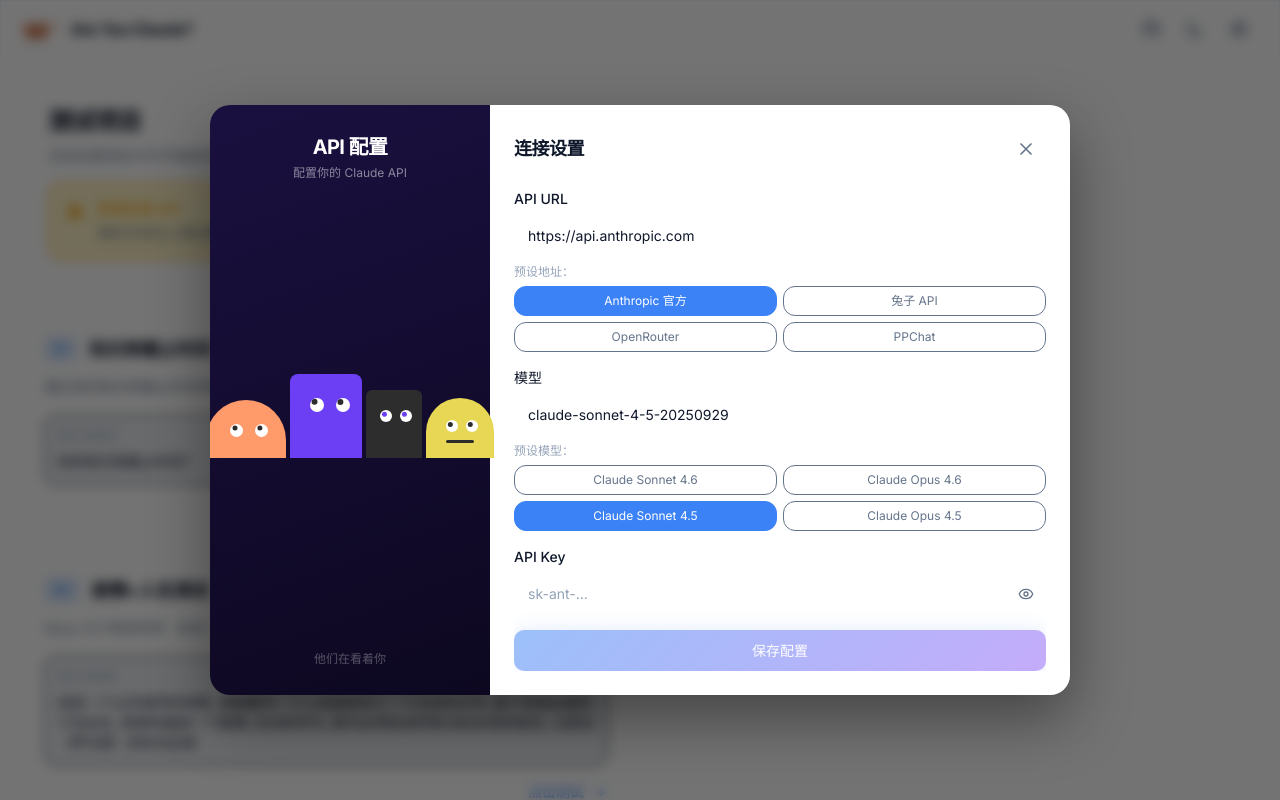
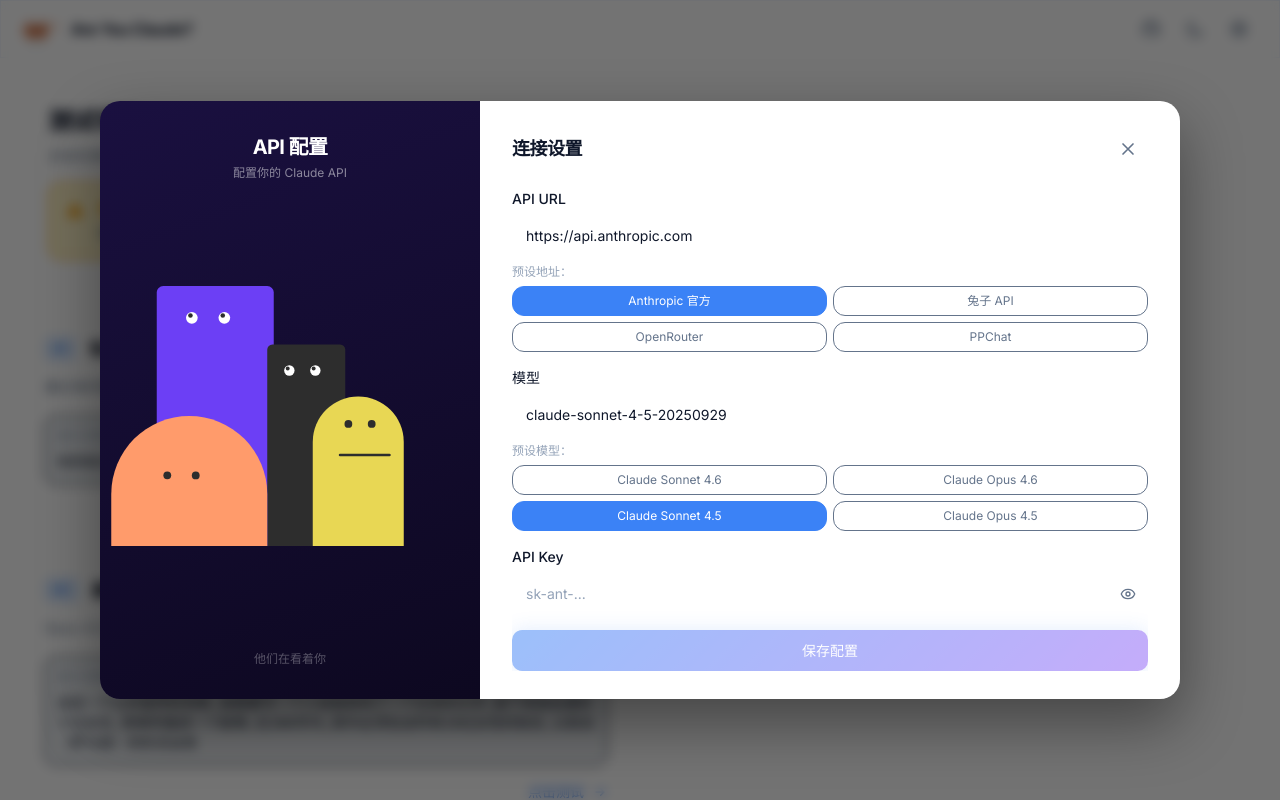
Before and after one commit to litterbear520/are-you-claude, a Next.js app in the folder web/: page / in a window 1280 px wide. Both pictures are taken after a click on the button 1239 px from the left and 29 px from the top of the page. Shown: the top 800 px of the page. Built offline with nearby package versions, Linux system fonts and the light colour scheme.

Commit message:
重构了 WatchingCharacters 组件，以基于按键可见性和打字状态来管理角色动画。

```diff
--- a/web/app/globals.css
+++ b/web/app/globals.css
@@ -430,7 +430,7 @@ html {
   transition: transform 0.25s cubic-bezier(0.4, 0, 0.2, 1), opacity 0.25s cubic-bezier(0.4, 0, 0.2, 1);
   z-index: 100;
   width: 90%;
-  max-width: 860px;
+  max-width: 1080px;
   max-height: 90vh;
   border-radius: 20px;
   overflow: hidden;
@@ -445,10 +445,10 @@ html {
 }
 
 .modal-left {
-  width: 280px;
+  width: 380px;
   flex-shrink: 0;
   background: linear-gradient(160deg, #1a1040 0%, #0d0820 100%);
-  padding: 28px 20px;
+  padding: 32px 24px;
   display: flex;
   flex-direction: column;
   align-items: center;
@@ -457,8 +457,9 @@ html {
 
 .modal-right {
   flex: 1;
+  min-width: 0;
   background: var(--bg-card);
-  padding: 24px;
+  padding: 28px 32px;
   display: flex;
   flex-direction: column;
   overflow-y: auto;
--- a/web/components/Sidebar.tsx
+++ b/web/components/Sidebar.tsx
@@ -29,6 +29,49 @@ const URL_OPTIONS = [
   { id: '3', name: 'OpenRouter', value: 'https://openrouter.ai/api' },
   { id: '4', name: 'PPChat', value: 'https://code.ppchat.vip' },
 ]
+
+function Pupil({
+  size = 12, maxDistance = 5, pupilColor = '#2D2D2D',
+  forceLookX, forceLookY,
+}: {
+  size?: number; maxDistance?: number; pupilColor?: string
+  forceLookX?: number; forceLookY?: number
+}) {
+  const [pos, setPos] = useState({ x: 0, y: 0 })
+  const ref = useRef<HTMLDivElement>(null)
+
+  useEffect(() => {
+    const onMove = (e: MouseEvent) => {
+      if (!ref.current) return
+      if (forceLookX !== undefined && forceLookY !== undefined) return
+      const r = ref.current.getBoundingClientRect()
+      const dx = e.clientX - (r.left + r.width / 2)
+      const dy = e.clientY - (r.top + r.height / 2)
+      const dist = Math.min(Math.sqrt(dx * dx + dy * dy), maxDistance)
+      const angle = Math.atan2(dy, dx)
+      setPos({ x: Math.cos(angle) * dist, y: Math.sin(angle) * dist })
+    }
+    window.addEventListener('mousemove', onMove, { passive: true })
+    return () => window.removeEventListener('mousemove', onMove)
+  }, [maxDistance, forceLookX, forceLookY])
+
+  const px = forceLookX !== undefined ? forceLookX : pos.x
+  const py = forceLookY !== undefined ? forceLookY : pos.y
+
+  return (
+    <div
+      ref={ref}
+      className="rounded-full"
+      style={{
+        width: `${size}px`,
+        height: `${size}px`,
+        backgroundColor: pupilColor,
+        transform: `translate(${px}px, ${py}px)`,
+        transition: 'transform 0.1s ease-out',
+      }}
+    />
+  )
+}
 
 function EyeBall({
   size = 14, pupilSize = 6, maxDistance = 4,
@@ -63,13 +106,12 @@ function EyeBall({
   return (
     <div
       ref={ref}
-      className="rounded-full flex items-center justify-center"
+      className="rounded-full flex items-center justify-center transition-all duration-150"
       style={{
         width: `${size}px`,
         height: isBlinking ? '2px' : `${size}px`,
         backgroundColor: eyeColor,
         overflow: 'hidden',
-        transition: 'height 0.1s ease',
       }}
     >
       {!isBlinking && (
@@ -88,37 +130,42 @@ function EyeBall({
   )
 }
 
-function WatchingCharacters({ isTypingKey, isKeyVisible }: { isTypingKey: boolean; isKeyVisible: boolean }) {
+function WatchingCharacters({ hasKeyContent, isKeyVisible }: { hasKeyContent: boolean; isKeyVisible: boolean }) {
   const [purpleBlink, setPurpleBlink] = useState(false)
   const [blackBlink, setBlackBlink] = useState(false)
-  const [lookAtEachOther, setLookAtEachOther] = useState(false)
   const [purplePeeking, setPurplePeeking] = useState(false)
+  const purpleRef = useRef<HTMLDivElement>(null)
+  const blackRef = useRef<HTMLDivElement>(null)
+  const yellowRef = useRef<HTMLDivElement>(null)
+  const orangeRef = useRef<HTMLDivElement>(null)
 
-  // Random blinking
+  // Random blinking for purple
   useEffect(() => {
-    const schedule = (setter: (v: boolean) => void): ReturnType<typeof setTimeout> => {
-      const t = setTimeout(() => {
-        setter(true)
-        setTimeout(() => { setter(false); schedule(setter) }, 150)
+    const schedule = (): ReturnType<typeof setTimeout> => {
+      return setTimeout(() => {
+        setPurpleBlink(true)
+        setTimeout(() => { setPurpleBlink(false); schedule() }, 150)
       }, Math.random() * 4000 + 3000)
-      return t
     }
-    const t1 = schedule(setPurpleBlink)
-    const t2 = schedule(setBlackBlink)
-    return () => { clearTimeout(t1); clearTimeout(t2) }
+    const t = schedule()
+    return () => clearTimeout(t)
   }, [])
 
-  // Look at each other briefly when typing starts
+  // Random blinking for black
   useEffect(() => {
-    if (!isTypingKey) { setLookAtEachOther(false); return }
-    setLookAtEachOther(true)
-    const t = setTimeout(() => setLookAtEachOther(false), 800)
+    const schedule = (): ReturnType<typeof setTimeout> => {
+      return setTimeout(() => {
+        setBlackBlink(true)
+        setTimeout(() => { setBlackBlink(false); schedule() }, 150)
+      }, Math.random() * 4000 + 3000)
+    }
+    const t = schedule()
     return () => clearTimeout(t)
-  }, [isTypingKey])
+  }, [])
 
-  // Purple sneaky peek when key is visible
+  // Purple sneaky peeking when password is visible
   useEffect(() => {
-    if (!isKeyVisible) { setPurplePeeking(false); return }
+    if (hasKeyContent && isKeyVisible) {
       const schedulePeek = (): ReturnType<typeof setTimeout> => {
         return setTimeout(() => {
           setPurplePeeking(true)
@@ -127,129 +174,180 @@ function WatchingCharacters({ isTypingKey, isKeyVisible }: { isTypingKey: boolea
       }
       const t = schedulePeek()
       return () => clearTimeout(t)
-  }, [isKeyVisible])
+    } else {
+      setPurplePeeking(false)
+    }
+  }, [hasKeyContent, isKeyVisible, purplePeeking])
 
-  // Characters cover eyes when key is being typed (hidden mode)
-  const hiding = isTypingKey && !isKeyVisible
+  // Calculate body skew based on mouse position (simplified for modal context)
+  const purplePos = { bodySkew: 0, faceX: 0, faceY: 0 }
+  const blackPos = { bodySkew: 0, faceX: 0, faceY: 0 }
+  const yellowPos = { bodySkew: 0, faceX: 0, faceY: 0 }
+  const orangePos = { bodySkew: 0, faceX: 0, faceY: 0 }
 
   return (
     <div className="flex items-center justify-center flex-1" aria-hidden="true">
-      <div className="flex items-end gap-1">
-        {/* Orange - semi-circle */}
+      <div className="relative" style={{ width: '550px', height: '400px', transform: 'scale(0.65)', transformOrigin: 'center' }}>
+        {/* Purple tall rectangle character - Back layer */}
         <div
-          className="relative transition-all duration-500"
+          ref={purpleRef}
+          className="absolute bottom-0 transition-all duration-700 ease-in-out"
           style={{
-            width: 80, height: 58,
-            backgroundColor: '#FF9B6B',
-            borderRadius: '40px 40px 0 0',
-            transform: hiding ? 'translateY(20px)' : 'translateY(0)',
+            left: '70px',
+            width: '180px',
+            height: (hasKeyContent && !isKeyVisible) ? '440px' : '400px',
+            backgroundColor: '#6C3FF5',
+            borderRadius: '10px 10px 0 0',
+            zIndex: 1,
+            transform: (hasKeyContent && isKeyVisible)
+              ? `skewX(0deg)`
+              : (hasKeyContent && !isKeyVisible)
+                ? `skewX(${(purplePos.bodySkew || 0) - 12}deg) translateX(40px)`
+                : `skewX(${purplePos.bodySkew || 0}deg)`,
+            transformOrigin: 'bottom center',
           }}
         >
-          <div className="absolute flex gap-3 transition-all duration-300" style={{ left: 24, top: 24 }}>
-            <EyeBall size={13} pupilSize={5} maxDistance={3} eyeColor="white" pupilColor="#2D2D2D"
-              forceLookX={hiding ? 0 : isKeyVisible ? -4 : undefined}
-              forceLookY={hiding ? -5 : isKeyVisible ? -3 : undefined}
+          {/* Eyes */}
+          <div
+            className="absolute flex gap-8 transition-all duration-700 ease-in-out"
+            style={{
+              left: (hasKeyContent && isKeyVisible) ? `${20}px` : `${45 + purplePos.faceX}px`,
+              top: (hasKeyContent && isKeyVisible) ? `${35}px` : `${40 + purplePos.faceY}px`,
+            }}
+          >
+            <EyeBall
+              size={18}
+              pupilSize={7}
+              maxDistance={5}
+              eyeColor="white"
+              pupilColor="#2D2D2D"
+              isBlinking={purpleBlink}
+              forceLookX={(hasKeyContent && isKeyVisible) ? (purplePeeking ? 4 : -4) : undefined}
+              forceLookY={(hasKeyContent && isKeyVisible) ? (purplePeeking ? 5 : -4) : undefined}
             />
-            <EyeBall size={13} pupilSize={5} maxDistance={3} eyeColor="white" pupilColor="#2D2D2D"
-              forceLookX={hiding ? 0 : isKeyVisible ? -4 : undefined}
-              forceLookY={hiding ? -5 : isKeyVisible ? -3 : undefined}
+            <EyeBall
+              size={18}
+              pupilSize={7}
+              maxDistance={5}
+              eyeColor="white"
+              pupilColor="#2D2D2D"
+              isBlinking={purpleBlink}
+              forceLookX={(hasKeyContent && isKeyVisible) ? (purplePeeking ? 4 : -4) : undefined}
+              forceLookY={(hasKeyContent && isKeyVisible) ? (purplePeeking ? 5 : -4) : undefined}
             />
           </div>
         </div>
 
-        {/* Purple - tall rectangle */}
+        {/* Black tall rectangle character - Middle layer */}
         <div
-          className="relative transition-all duration-700"
+          ref={blackRef}
+          className="absolute bottom-0 transition-all duration-700 ease-in-out"
           style={{
-            width: 72, height: hiding ? 96 : 84,
-            backgroundColor: '#6C3FF5',
+            left: '240px',
+            width: '120px',
+            height: '310px',
+            backgroundColor: '#2D2D2D',
             borderRadius: '8px 8px 0 0',
-            transform: hiding
-              ? 'skewX(-10deg) translateX(8px)'
-              : lookAtEachOther ? 'skewX(4deg)' : 'skewX(0deg)',
+            zIndex: 2,
+            transform: (hasKeyContent && isKeyVisible)
+              ? `skewX(0deg)`
+              : (hasKeyContent && !isKeyVisible)
+                ? `skewX(${(blackPos.bodySkew || 0) * 1.5}deg)`
+                : `skewX(${blackPos.bodySkew || 0}deg)`,
             transformOrigin: 'bottom center',
           }}
         >
+          {/* Eyes */}
           <div
-            className="absolute flex gap-3 transition-all duration-500"
+            className="absolute flex gap-6 transition-all duration-700 ease-in-out"
             style={{
-              left: hiding ? 18 : lookAtEachOther ? 28 : 20,
-              top: hiding ? 30 : lookAtEachOther ? 28 : 24,
+              left: (hasKeyContent && isKeyVisible) ? `${10}px` : `${26 + blackPos.faceX}px`,
+              top: (hasKeyContent && isKeyVisible) ? `${28}px` : `${32 + blackPos.faceY}px`,
             }}
           >
-            <EyeBall size={14} pupilSize={6} maxDistance={4} eyeColor="white" pupilColor="#2D2D2D"
-              isBlinking={purpleBlink}
-              forceLookX={hiding ? 0 : isKeyVisible ? (purplePeeking ? 4 : -4) : lookAtEachOther ? 3 : undefined}
-              forceLookY={hiding ? -5 : isKeyVisible ? (purplePeeking ? 4 : -4) : lookAtEachOther ? 3 : undefined}
+            <EyeBall
+              size={16}
+              pupilSize={6}
+              maxDistance={4}
+              eyeColor="white"
+              pupilColor="#2D2D2D"
+              isBlinking={blackBlink}
+              forceLookX={(hasKeyContent && isKeyVisible) ? -4 : undefined}
+              forceLookY={(hasKeyContent && isKeyVisible) ? -4 : undefined}
             />
-            <EyeBall size={14} pupilSize={6} maxDistance={4} eyeColor="white" pupilColor="#2D2D2D"
-              isBlinking={purpleBlink}
-              forceLookX={hiding ? 0 : isKeyVisible ? (purplePeeking ? 4 : -4) : lookAtEachOther ? 3 : undefined}
-              forceLookY={hiding ? -5 : isKeyVisible ? (purplePeeking ? 4 : -4) : lookAtEachOther ? 3 : undefined}
+            <EyeBall
+              size={16}
+              pupilSize={6}
+              maxDistance={4}
+              eyeColor="white"
+              pupilColor="#2D2D2D"
+              isBlinking={blackBlink}
+              forceLookX={(hasKeyContent && isKeyVisible) ? -4 : undefined}
+              forceLookY={(hasKeyContent && isKeyVisible) ? -4 : undefined}
             />
           </div>
         </div>
 
-        {/* Black - medium rectangle */}
+        {/* Orange semi-circle character - Front left */}
         <div
-          className="relative transition-all duration-700"
+          ref={orangeRef}
+          className="absolute bottom-0 transition-all duration-700 ease-in-out"
           style={{
-            width: 56, height: hiding ? 80 : 68,
-            backgroundColor: '#2D2D2D',
-            borderRadius: '6px 6px 0 0',
-            transform: hiding
-              ? 'skewX(8deg) translateX(-6px)'
-              : lookAtEachOther ? 'skewX(-4deg)' : 'skewX(0deg)',
+            left: '0px',
+            width: '240px',
+            height: '200px',
+            zIndex: 3,
+            backgroundColor: '#FF9B6B',
+            borderRadius: '120px 120px 0 0',
+            transform: (hasKeyContent && isKeyVisible) ? `skewX(0deg)` : `skewX(${orangePos.bodySkew || 0}deg)`,
             transformOrigin: 'bottom center',
           }}
         >
+          {/* Eyes - just pupils, no white */}
           <div
-            className="absolute flex gap-2 transition-all duration-500"
+            className="absolute flex gap-8 transition-all duration-200 ease-out"
             style={{
-              left: hiding ? 14 : lookAtEachOther ? 10 : 14,
-              top: hiding ? 24 : lookAtEachOther ? 18 : 20,
+              left: (hasKeyContent && isKeyVisible) ? `${50}px` : `${82 + (orangePos.faceX || 0)}px`,
+              top: (hasKeyContent && isKeyVisible) ? `${85}px` : `${90 + (orangePos.faceY || 0)}px`,
             }}
           >
-            <EyeBall size={12} pupilSize={5} maxDistance={3} eyeColor="white" pupilColor="#6C3FF5"
-              isBlinking={blackBlink}
-              forceLookX={hiding ? 0 : isKeyVisible ? -4 : lookAtEachOther ? -3 : undefined}
-              forceLookY={hiding ? -5 : isKeyVisible ? -3 : lookAtEachOther ? 3 : undefined}
-            />
-            <EyeBall size={12} pupilSize={5} maxDistance={3} eyeColor="white" pupilColor="#6C3FF5"
-              isBlinking={blackBlink}
-              forceLookX={hiding ? 0 : isKeyVisible ? -4 : lookAtEachOther ? -3 : undefined}
-              forceLookY={hiding ? -5 : isKeyVisible ? -3 : lookAtEachOther ? 3 : undefined}
-            />
+            <Pupil size={12} maxDistance={5} pupilColor="#2D2D2D" forceLookX={(hasKeyContent && isKeyVisible) ? -5 : undefined} forceLookY={(hasKeyContent && isKeyVisible) ? -4 : undefined} />
+            <Pupil size={12} maxDistance={5} pupilColor="#2D2D2D" forceLookX={(hasKeyContent && isKeyVisible) ? -5 : undefined} forceLookY={(hasKeyContent && isKeyVisible) ? -4 : undefined} />
           </div>
         </div>
 
-        {/* Yellow - rounded top */}
+        {/* Yellow tall rectangle character - Front right */}
         <div
-          className="relative transition-all duration-500"
+          ref={yellowRef}
+          className="absolute bottom-0 transition-all duration-700 ease-in-out"
           style={{
-            width: 68, height: 60,
+            left: '310px',
+            width: '140px',
+            height: '230px',
             backgroundColor: '#E8D754',
-            borderRadius: '34px 34px 0 0',
-            transform: hiding ? 'translateY(18px)' : 'translateY(0)',
+            borderRadius: '70px 70px 0 0',
+            zIndex: 4,
+            transform: (hasKeyContent && isKeyVisible) ? `skewX(0deg)` : `skewX(${yellowPos.bodySkew || 0}deg)`,
+            transformOrigin: 'bottom center',
           }}
         >
-          <div className="absolute flex gap-2 transition-all duration-300" style={{ left: 20, top: 22 }}>
-            <EyeBall size={12} pupilSize={5} maxDistance={3} eyeColor="white" pupilColor="#2D2D2D"
-              forceLookX={hiding ? 0 : isKeyVisible ? -4 : undefined}
-              forceLookY={hiding ? -5 : isKeyVisible ? -3 : undefined}
-            />
-            <EyeBall size={12} pupilSize={5} maxDistance={3} eyeColor="white" pupilColor="#2D2D2D"
-              forceLookX={hiding ? 0 : isKeyVisible ? -4 : undefined}
-              forceLookY={hiding ? -5 : isKeyVisible ? -3 : undefined}
-            />
+          {/* Eyes - just pupils, no white */}
+          <div
+            className="absolute flex gap-6 transition-all duration-200 ease-out"
+            style={{
+              left: (hasKeyContent && isKeyVisible) ? `${20}px` : `${52 + (yellowPos.faceX || 0)}px`,
+              top: (hasKeyContent && isKeyVisible) ? `${35}px` : `${40 + (yellowPos.faceY || 0)}px`,
+            }}
+          >
+            <Pupil size={12} maxDistance={5} pupilColor="#2D2D2D" forceLookX={(hasKeyContent && isKeyVisible) ? -5 : undefined} forceLookY={(hasKeyContent && isKeyVisible) ? -4 : undefined} />
+            <Pupil size={12} maxDistance={5} pupilColor="#2D2D2D" forceLookX={(hasKeyContent && isKeyVisible) ? -5 : undefined} forceLookY={(hasKeyContent && isKeyVisible) ? -4 : undefined} />
           </div>
-          {/* Mouth */}
+          {/* Horizontal line for mouth */}
           <div
-            className="absolute rounded-full transition-all duration-300"
+            className="absolute w-20 h-[4px] bg-[#2D2D2D] rounded-full transition-all duration-200 ease-out"
             style={{
-              width: 28, height: 3,
-              backgroundColor: '#2D2D2D',
-              left: 20, top: 42,
+              left: (hasKeyContent && isKeyVisible) ? `${10}px` : `${40 + (yellowPos.faceX || 0)}px`,
+              top: (hasKeyContent && isKeyVisible) ? `${88}px` : `${88 + (yellowPos.faceY || 0)}px`,
             }}
           />
         </div>
@@ -263,7 +361,6 @@ export default function Sidebar({ isOpen, onClose, config, onConfigChange }: Sid
   const [key, setKey] = useState(config.key)
   const [modelId, setModelId] = useState(config.modelId)
   const [showKey, setShowKey] = useState(false)
-  const [isTypingKey, setIsTypingKey] = useState(false)
 
   const handleSave = () => {
     onConfigChange({ url, key, modelId })
@@ -298,7 +395,7 @@ export default function Sidebar({ isOpen, onClose, config, onConfigChange }: Sid
             <h2 className="heading-font text-xl text-white mb-1">API 配置</h2>
             <p className="text-xs text-white/50">配置你的 Claude API</p>
           </div>
-          <WatchingCharacters isTypingKey={isTypingKey} isKeyVisible={showKey && key.length > 0} />
+          <WatchingCharacters hasKeyContent={key.length > 0} isKeyVisible={showKey} />
           <p className="text-xs text-white/30 text-center">他们在看着你</p>
         </div>
 
@@ -394,8 +491,6 @@ export default function Sidebar({ isOpen, onClose, config, onConfigChange }: Sid
                   type={showKey ? 'text' : 'password'}
                   value={key}
                   onChange={e => setKey(e.target.value)}
-                  onFocus={() => setIsTypingKey(true)}
-                  onBlur={() => setIsTypingKey(false)}
                   placeholder="sk-ant-..."
                   className="input w-full pr-10"
                   name="api-key"
```
Lines whose indentation alone changed are shown as unchanged.
